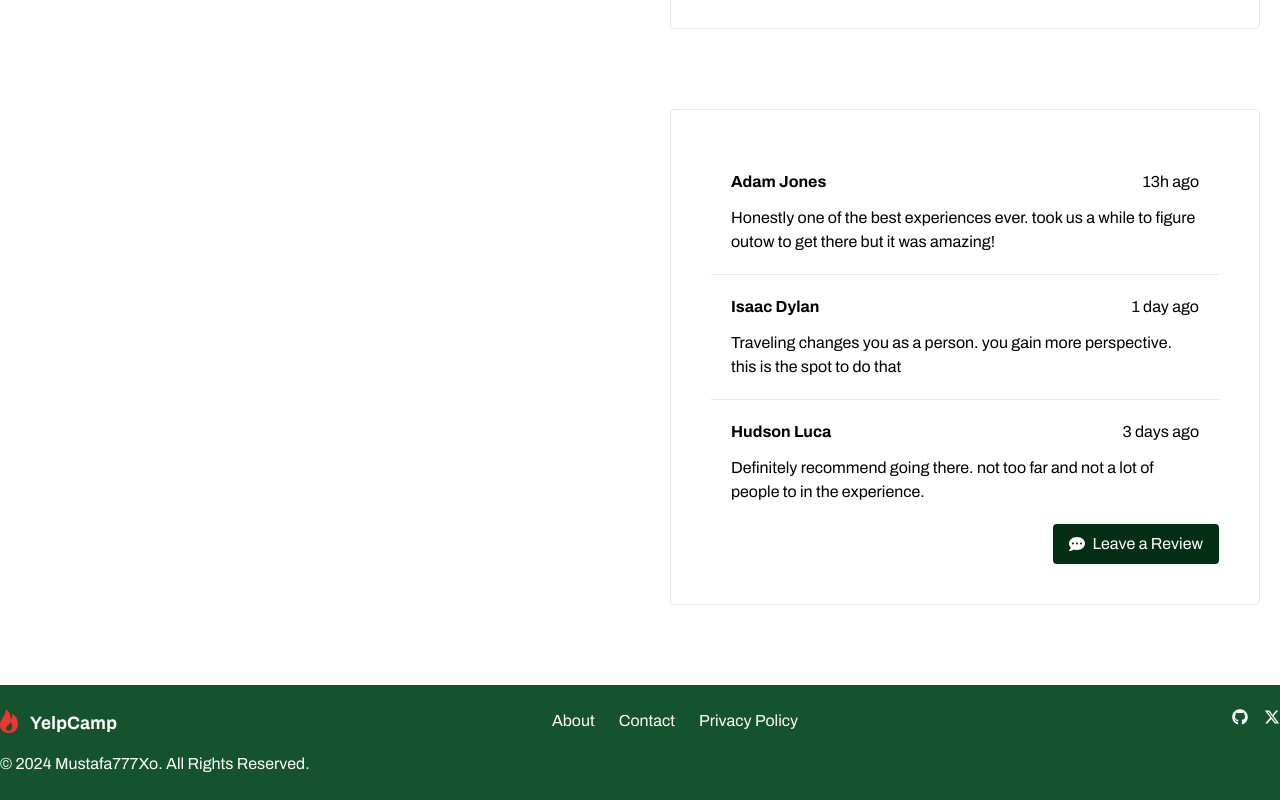
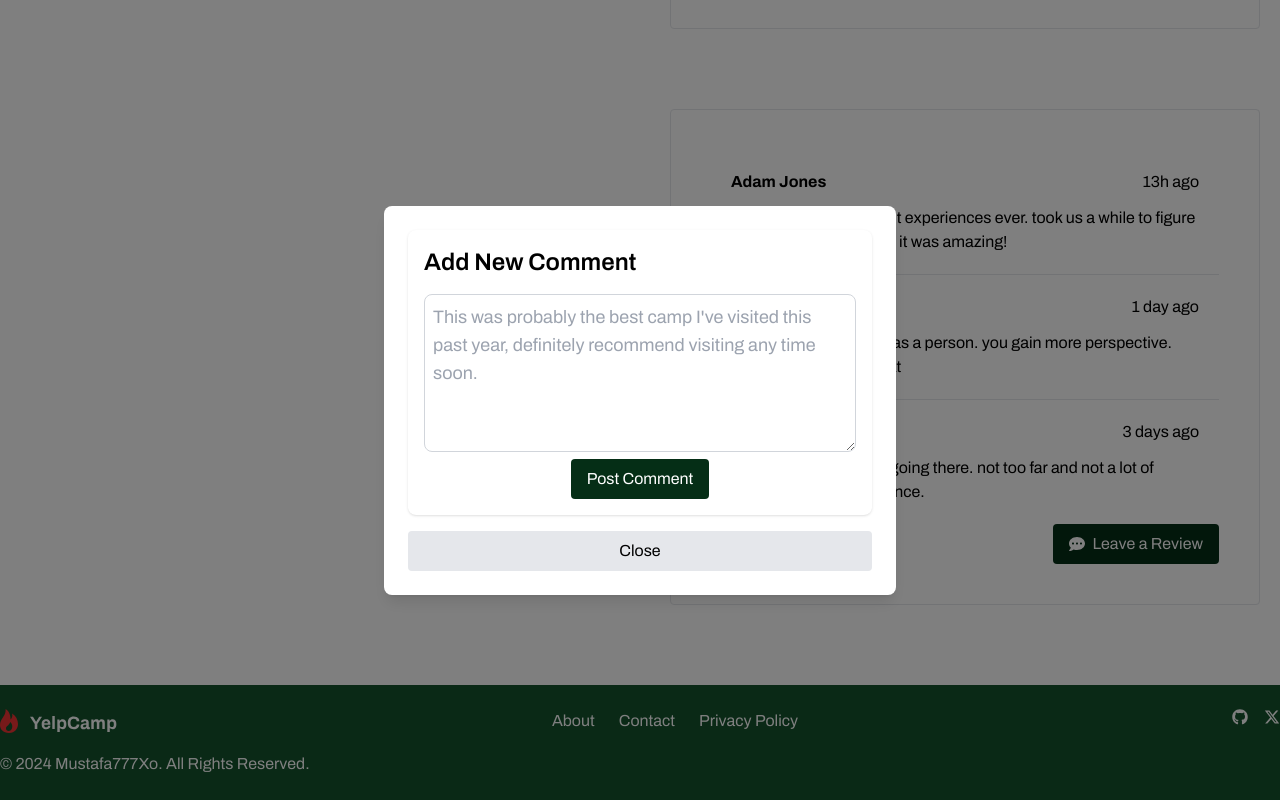
Before and after one commit to Mustafa777Xo/YelpCamp, a React (Vite) app: page /camp/1 in a window 1280 px wide. Both pictures are taken after a click on the button "Leave a Review". Shown: the part 727-1527 px from the top of the page. Built offline with nearby package versions, Linux system fonts and the light colour scheme.

Commit message:
add : add comment in comment section

```diff
--- /dev/null
+++ b/src/components/common/BaseTextArea.tsx
@@ -0,0 +1,17 @@
+const BaseTextArea = ({
+  placeholder,
+  rows = 5,
+}: {
+  placeholder: string;
+  rows: number;
+}) => {
+  return (
+    <textarea
+      className="w-full p-2 border border-gray-300 rounded-lg focus:outline-none focus:ring-2 focus:ring-black text-sm md:text-base lg:text-lg"
+      placeholder={placeholder}
+      rows={rows}
+    />
+  );
+};
+
+export default BaseTextArea;
--- /dev/null
+++ b/src/components/specific/camp_details_page/AddComment.tsx
@@ -0,0 +1,23 @@
+import BaseButton from "@/components/common/BaseButton";
+import BaseTextArea from "@/components/common/BaseTextArea";
+
+const AddComment = () => {
+  return (
+    <>
+      <div className="max-w-lg mx-auto p-4 bg-white rounded-lg shadow md:max-w-xl lg:max-w-2xl">
+        <h2 className="text-lg md:text-xl lg:text-2xl font-semibold mb-4">
+          Add New Comment
+        </h2>
+        <BaseTextArea
+          placeholder="This was probably the best camp I've visited this past year, definitely recommend visiting any time soon."
+          rows={5}
+        />
+        <div className="flex justify-center">
+          <BaseButton text="Post Comment" btnType="filled" />
+        </div>
+      </div>
+    </>
+  );
+};
+
+export default AddComment;
--- a/src/components/specific/camp_details_page/CommentSection.tsx
+++ b/src/components/specific/camp_details_page/CommentSection.tsx
@@ -1,12 +1,15 @@
+import { useState } from "react";
 import BaseButton from "@/components/common/BaseButton";
 import Comment from "./Comment";
+import AddComment from "./AddComment"; // Assuming AddComment is the component to display the form
 import { FaCommentDots } from "react-icons/fa";
+
 const comments = [
   {
     id: 1,
     user: "Adam Jones",
     comment:
-      "Honestly one of the best experiences ever. took us a while to figure outow to get there but it was amazing!",
+      "Honestly one of the best experiences ever. took us a while to figure out how to get there but it was amazing!",
     time: "13h ago",
   },
   {
@@ -24,7 +27,18 @@ const comments = [
     time: "3 days ago",
   },
 ];
+
 const CommentSection = () => {
+  const [showOverlay, setShowOverlay] = useState(false);
+
+  const handleAddCommentClick = () => {
+    setShowOverlay(true);
+  };
+
+  const closeOverlay = () => {
+    setShowOverlay(false);
+  };
+
   return (
     <>
       <div className="container border rounded p-2 md:p-10 mx-auto">
@@ -36,17 +50,34 @@ const CommentSection = () => {
               time={comment.time}
             />
             {index < comments.length - 1 && <hr />}{" "}
-            {/* Add divider except after the last comment */}
+            {/* Divider except after last comment */}
           </div>
         ))}
         <div className="flex justify-end">
-          <BaseButton
-            text="Leave a Review"
-            icon={FaCommentDots}
-            btnType="filled"
-          />
+          <div onClick={handleAddCommentClick}>
+            <BaseButton
+              text="Leave a Review"
+              icon={FaCommentDots}
+              btnType="filled"
+            />
+          </div>
         </div>
       </div>
+
+      {/* Overlay for Add Comment */}
+      {showOverlay && (
+        <div className="fixed inset-0 bg-black bg-opacity-50 flex items-center justify-center z-50">
+          <div className="bg-white p-6 rounded-lg shadow-lg w-full max-w-lg mx-auto">
+            <AddComment />
+            <button
+              onClick={closeOverlay}
+              className="mt-4 w-full bg-gray-200 py-2 rounded text-black hover:bg-gray-300"
+            >
+              Close
+            </button>
+          </div>
+        </div>
+      )}
     </>
   );
 };
```
